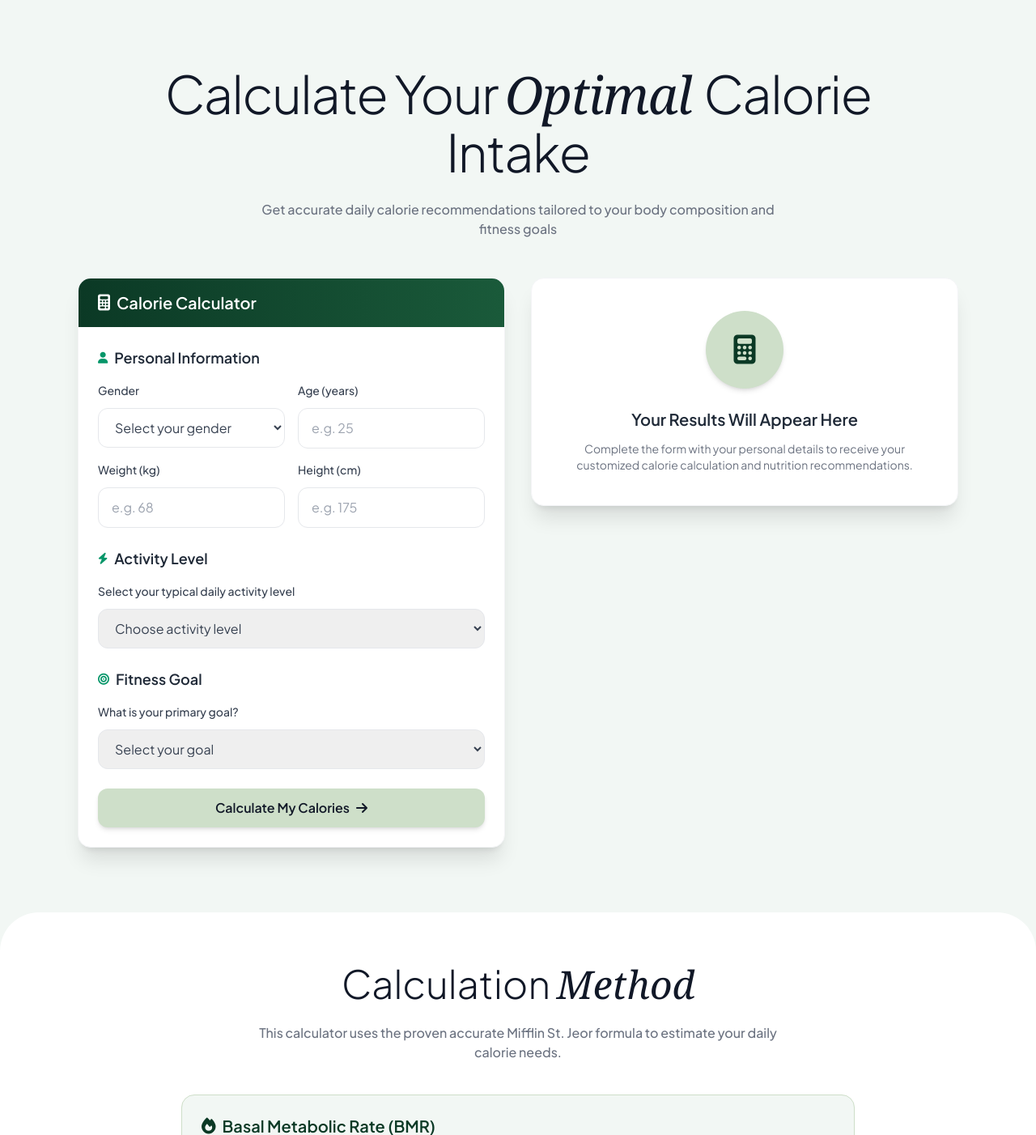
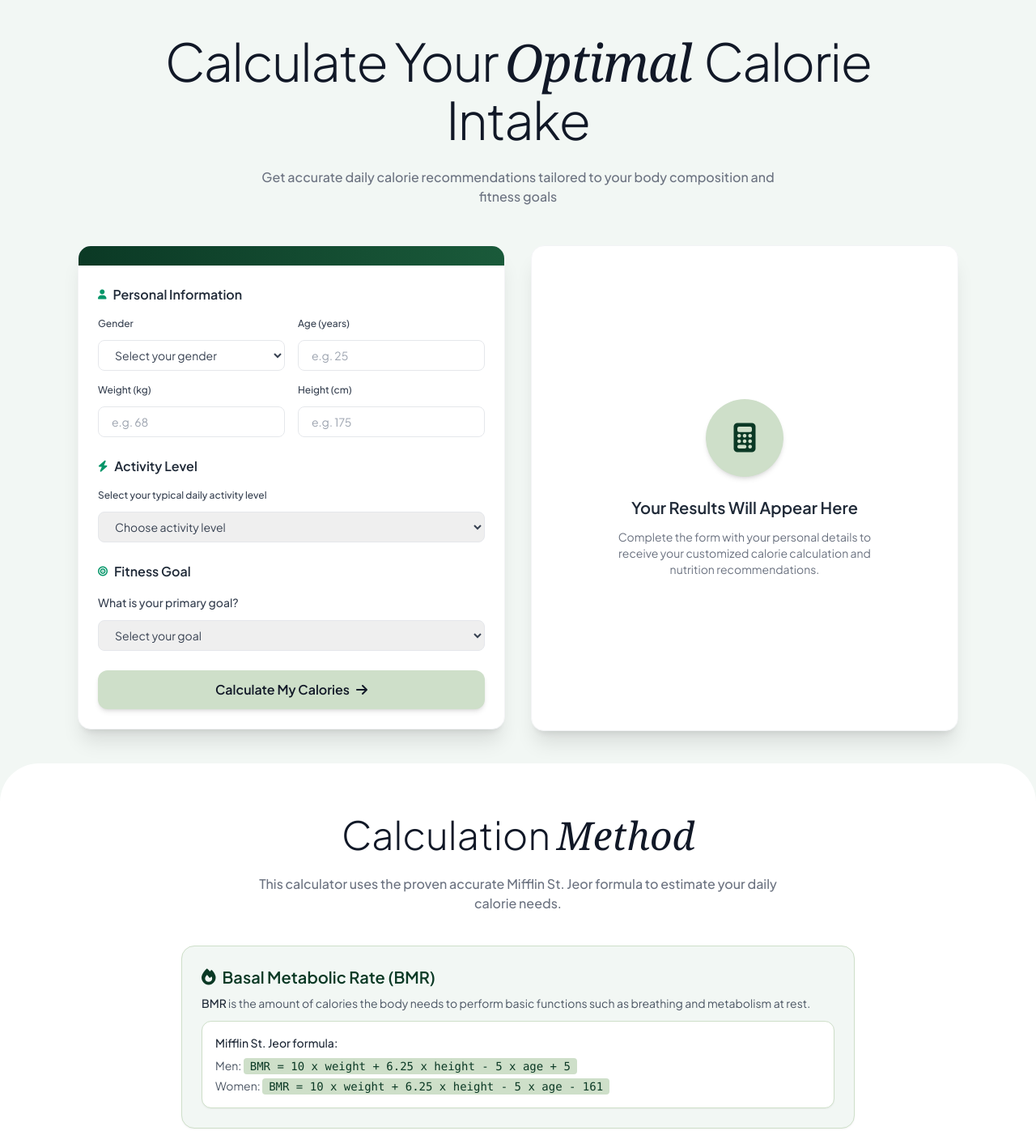
Before and after one commit to mgeraldiarr/HealthyMate, a Flask app: page /calculator in a window 1280 px wide. Shown: the part 80-1482 px from the top of the page at 81% size. Run offline with Flask 2, Linux system fonts and the light colour scheme; the visitor is signed in with stand-in values (Sample User, id 1); data comes from the database, SQL or seed files in the repository; some libraries are stand-ins or nearby versions.

Commit message:
update tampilan elemen kalkulator dan hasil di halaman calculator nutrition agar lebih konsisten ukuran elemennya

```diff
--- a/app/templates/about.html
+++ b/app/templates/about.html
@@ -66,7 +66,7 @@
     </section>
 
     <!-- Our Story Section -->
-    <section id="story" class="py-16 bg-white">
+    <section id="story" class="py-16 bg-white rounded-t-[3rem]">
         <div class="max-w-7xl mx-auto px-4 sm:px-6 lg:px-8">
             <div class="flex flex-col md:flex-row items-center gap-12 mb-16">
                 <!--Text Content-->
@@ -207,7 +207,7 @@
     </section>
 
     <!-- Mission Section -->
-    <section class="py-16 bg-gray-50">
+    <section class="py-16 bg-[#f2f7f4]">
         <div class="max-w-7xl mx-auto px-6">
             <div class="text-center mb-16">
                 <h2 class="text-3xl md:text-5xl font-light text-gray-900 mb-4">
@@ -248,7 +248,7 @@
     </section>
 
     <!-- Team Section -->
-<section class="py-16 bg-white">
+<section class="py-16 bg-white rounded-t-[3rem]">
     <div class="max-w-7xl mx-auto px-4 sm:px-6 lg:px-8">
         <div class="text-center mb-16">
            <h2 class="text-3xl md:text-5xl font-light text-gray-900 mb-4 animate-fade-in-up">
--- a/app/templates/calculator.html
+++ b/app/templates/calculator.html
@@ -100,7 +100,7 @@
   >
     {% include 'components/navbar.html' %}
 
-    <main class="flex-grow py-12 md:py-20">
+    <main class="flex-grow py-12 md:py-10">
       <div class="max-w-6xl mx-auto px-4 sm:px-6 lg:px-8">
         <!-- Hero Section Calculator (Styling mirip homepage) -->
         <div class="text-center mb-12 animate-fade-in-up">
@@ -124,13 +124,8 @@
           <div
             class="bg-white rounded-2xl shadow-xl animate-fade-in-up animation-delay-100 border border-gray-100 overflow-hidden"
           >
-            <div class="bg-gradient-to-r from-[#0b3925] to-[#1a5a3a] px-6 py-4">
-              <h3
-                class="text-xl font-semibold text-white flex items-center gap-2"
-              >
-                <i class="fas fa-calculator"></i>
-                Calorie Calculator
-              </h3>
+            <div class="bg-gradient-to-r from-[#0b3925] to-[#1a5a3a] px-6 py-3">
+
             </div>
 
             <form
@@ -141,21 +136,21 @@
               <!-- Personal Information Section -->
               <div class="space-y-4">
                 <h4
-                  class="text-lg font-semibold text-gray-800 flex items-center gap-2"
+                  class="text-md font-semibold text-gray-800 flex items-center gap-2"
                 >
-                  <i class="fas fa-user text-emerald-600 text-sm"></i>
+                  <i class="fas fa-user text-emerald-600 text-xs"></i>
                   Personal Information
                 </h4>
 
                 <div class="grid grid-cols-1 md:grid-cols-2 gap-4">
                   <div class="space-y-3">
-                    <label class="block text-gray-700 font-medium text-sm"
+                    <label class="block text-gray-700 font-medium text-xs"
                       >Gender</label
                     >
                     <select
                       name="gender"
                       required
-                      class="w-full px-4 py-3 border border-gray-200 rounded-xl focus:ring-2 focus:ring-emerald-500 focus:border-emerald-500 transition bg-white text-gray-700"
+                      class="w-full px-4 py-2 border border-gray-200 rounded-lg focus:ring-2 focus:ring-emerald-500 focus:border-emerald-500 transition bg-white text-sm text-gray-700"
                     >
                       {% set default_gender = request.form.get('gender') or current_user.gender %}
                       <option value="">Select your gender</option>
@@ -165,7 +160,7 @@
                   </div>
 
                   <div class="space-y-3">
-                      <label class="block text-gray-700 font-medium text-sm"
+                      <label class="block text-gray-700 font-medium text-xs"
                         >Age (years)</label
                       >
                       <input
@@ -174,7 +169,7 @@
                         min="10"
                         max="100"
                         required
-                        class="w-full px-4 py-3 border border-gray-200 rounded-xl focus:ring-2 focus:ring-emerald-500 focus:border-emerald-500 transition"
+                        class="w-full px-4 py-2 text-sm border border-gray-200 rounded-lg focus:ring-2 focus:ring-emerald-500 focus:border-emerald-500 transition"
                         placeholder="e.g. 25"
                         value="{{ request.form.get('usia') or current_user.age or '' }}"
                       />
@@ -183,7 +178,7 @@
 
                 <div class="grid grid-cols-1 md:grid-cols-2 gap-4">
                   <div class="space-y-3">
-                    <label class="block text-gray-700 font-medium text-sm"
+                    <label class="block text-gray-700 font-medium text-xs"
                       >Weight (kg)</label
                     >
                     <input
@@ -193,14 +188,14 @@
                       max="200"
                       step="0.1"
                       required
-                      class="w-full px-4 py-3 border border-gray-200 rounded-xl focus:ring-2 focus:ring-emerald-500 focus:border-emerald-500 transition"
+                      class="w-full px-4 py-2 text-sm border border-gray-200 rounded-lg focus:ring-2 focus:ring-emerald-500 focus:border-emerald-500 transition"
                       placeholder="e.g. 68"
                       value="{{ request.form.get('berat') or current_user.weight or '' }}"
                     />
                   </div>
 
                   <div class="space-y-3">
-                    <label class="block text-gray-700 font-medium text-sm"
+                    <label class="block text-gray-700 font-medium text-xs"
                       >Height (cm)</label
                     >
                     <input
@@ -210,7 +205,7 @@
                     max="250"
                     step="0.1"
                     required
-                    class="w-full px-4 py-3 border border-gray-200 rounded-xl focus:ring-2 focus:ring-emerald-500 focus:border-emerald-500 transition"
+                    class="w-full px-4 py-2 text-sm border border-gray-200 rounded-lg focus:ring-2 focus:ring-emerald-500 focus:border-emerald-500 transition"
                     placeholder="e.g. 175"
                     value="{{ request.form.get('tinggi') or current_user.height or '' }}"
                     />
@@ -221,20 +216,20 @@
               <!-- Activity Level Section -->
               <div class="space-y-4">
                 <h4
-                  class="text-lg font-semibold text-gray-800 flex items-center gap-2"
+                  class="text-md font-semibold text-gray-800 flex items-center gap-2"
                 >
                   <i class="fas fa-bolt text-emerald-600 text-sm"></i>
                   Activity Level
                 </h4>
 
                 <div class="space-y-3">
-                  <label class="block text-gray-700 font-medium text-sm"
+                  <label class="block text-gray-700 font-medium text-xs"
                     >Select your typical daily activity level</label
                   >
                   <select
                     name="aktivitas"
                     required
-                    class="w-full px-4 py-3 border border-gray-200 rounded-xl focus:ring-2 focus:ring-emerald-500 focus:border-emerald-500 transition text-gray-700"
+                    class="w-full px-4 py-2 text-sm border border-gray-200 rounded-lg focus:ring-2 focus:ring-emerald-500 focus:border-emerald-500 transition text-gray-700"
                   >
                     {% set default_act = request.form.get('aktivitas') or current_user.activity_level %}
                     <option value="">Choose activity level</option>
@@ -260,9 +255,9 @@
               <!-- Goal Section -->
               <div class="space-y-4">
                 <h4
-                  class="text-lg font-semibold text-gray-800 flex items-center gap-2"
+                  class="text-md font-semibold text-gray-800 flex items-center gap-2"
                 >
-                  <i class="fas fa-bullseye text-emerald-600 text-sm"></i>
+                  <i class="fas fa-bullseye text-emerald-600 text-xs"></i>
                   Fitness Goal
                 </h4>
 
@@ -273,7 +268,7 @@
                   <select
                     name="tujuan"
                     required
-                    class="w-full px-4 py-3 border border-gray-200 rounded-xl focus:ring-2 focus:ring-emerald-500 focus:border-emerald-500 transition text-gray-700"
+                    class="w-full px-4 py-2 text-sm border border-gray-200 rounded-lg focus:ring-2 focus:ring-emerald-500 focus:border-emerald-500 transition text-gray-700"
                   >
                     {% set default_goal = request.form.get('tujuan') %}
                     <option value="">Select your goal</option>
@@ -297,150 +292,102 @@
           <!-- Results Section dengan styling baru -->
           <div class="sticky top-4 animate-fade-in-up animation-delay-200">
             {% if result %}
-            <div
-              class="bg-white rounded-2xl shadow-xl border border-gray-100 overflow-hidden"
-            >
-              <div
-                class="bg-gradient-to-r from-emerald-50 to-green-50 px-6 py-6 text-center border-b border-emerald-100"
-              >
-                <div
-                  class="w-20 h-20 bg-[#cedfc9] rounded-full flex items-center justify-center mx-auto mb-4 shadow-md"
-                >
-                  <i class="fas fa-chart-line text-emerald-700 text-3xl"></i>
+            <div class="bg-white rounded-2xl shadow-xl border border-gray-100 overflow-hidden">
+              <div class="bg-gradient-to-r from-emerald-50 to-green-50 px-6 py-6 text-center border-b border-emerald-100">
+                <div class="w-20 h-20 bg-[#cedfc9] rounded-full flex items-center justify-center mx-auto mb-4 shadow-md">
+                  <i class="fas fa-chart-line text-emerald-700 text-xl"></i>
                 </div>
-                <h3 class="text-4xl font-bold text-emerald-700 tracking-tight">
+                <h3 class="text-xl font-bold text-emerald-700 tracking-tight">
                   {{ result }}
                 </h3>
-                <p class="text-gray-500 mt-2">
+                <p class="text-gray-500 text-[13px] mt-2">
                   Your personalized daily calorie recommendation
                 </p>
               </div>
 
               <div class="p-6 space-y-4">
                 <!-- BMR Card -->
-                <div
-                  class="flex items-center justify-between p-4 bg-gray-50 rounded-xl border border-gray-100"
-                >
+                <div class="flex items-center justify-between p-4 bg-gray-50 rounded-xl border border-gray-100">
                   <div class="flex items-center gap-3">
-                    <div
-                      class="w-10 h-10 bg-emerald-100 rounded-full flex items-center justify-center"
-                    >
+                    <div class="w-10 h-10 bg-emerald-100 rounded-full flex items-center justify-center">
                       <i class="fas fa-heartbeat text-emerald-600 text-sm"></i>
                     </div>
                     <div>
-                      <span class="font-semibold text-gray-800 text-sm"
-                        >Basal Metabolic Rate (BMR)</span
-                      >
-                      <p class="text-xs text-gray-400">
-                        Calories at complete rest
-                      </p>
+                      <span class="font-semibold text-gray-800 text-sm">Basal Metabolic Rate (BMR)</span>
+                      <p class="text-xs text-gray-400">Calories at complete rest</p>
                     </div>
                   </div>
-                  <span class="font-bold text-emerald-700 text-lg"
-                    >{{ bmr|round }} kcal/day</span
-                  >
+                  <span class="font-bold text-emerald-700 text-lg">{{ bmr|round }} kcal/day</span>
                 </div>
 
                 <!-- TDEE Card -->
-                <div
-                  class="flex items-center justify-between p-4 bg-gray-50 rounded-xl border border-gray-100"
-                >
+                <div class="flex items-center justify-between p-4 bg-gray-50 rounded-xl border border-gray-100">
                   <div class="flex items-center gap-3">
-                    <div
-                      class="w-10 h-10 bg-emerald-100 rounded-full flex items-center justify-center"
-                    >
+                    <div class="w-10 h-10 bg-emerald-100 rounded-full flex items-center justify-center">
                       <i class="fas fa-fire text-emerald-600 text-sm"></i>
                     </div>
                     <div>
-                      <span class="font-semibold text-gray-800 text-sm"
-                        >Total Daily Energy Expenditure (TDEE)</span
-                      >
-                      <p class="text-xs text-gray-400">
-                        Calories with activity level
-                      </p>
+                      <span class="font-semibold text-gray-800 text-sm">Total Daily Energy Expenditure (TDEE)</span>
+                      <p class="text-xs text-gray-400">Calories with activity level</p>
                     </div>
                   </div>
-                  <span class="font-bold text-emerald-700 text-lg"
-                    >{{ tdee|round }} kcal/day</span
-                  >
+                  <span class="font-bold text-emerald-700 text-lg">{{ tdee|round }} kcal/day</span>
                 </div>
               </div>
 
               {% if meal_type %}
               <div class="border-t border-gray-100 p-6">
-                <h4
-                  class="text-lg font-semibold text-gray-800 mb-4 flex items-center gap-2"
-                >
+                <h4 class="text-md font-semibold text-gray-800 mb-4 flex items-center gap-2">
                   <i class="fas fa-utensils text-emerald-600"></i>
                   Daily Meal Plan Recommendation
                 </h4>
 
                 <div class="space-y-3">
                   <!-- Breakfast -->
-                  <div
-                    class="flex items-center justify-between p-3 bg-yellow-50 rounded-xl"
-                  >
+                  <div class="flex items-center justify-between p-3 bg-yellow-50 rounded-xl">
                     <div class="flex items-center gap-3">
-                      <i class="fas fa-sun text-yellow-600 text-lg"></i>
-                      <span class="font-semibold text-gray-700">Breakfast</span>
-                      <p class="text-xs text-gray-500">
-                        {{ meal_type.breakfast.name }}
-                      </p>
+                      <i class="fas fa-sun text-yellow-600 text-md"></i>
+                      <span class="font-semibold text-sm text-gray-700">Breakfast</span>
+                      <p class="text-xs text-gray-500">{{ meal_type.breakfast.name }}</p>
                     </div>
-                    <span class="font-semibold text-yellow-700"
-                      >{{ meal_type.breakfast.calories }} kcal</span
-                    >
+                    <span class="font-semibold text-yellow-700">{{ meal_type.breakfast.calories }} kcal</span>
                   </div>
                   <!-- Lunch -->
-                  <div
-                    class="flex items-center justify-between p-3 bg-orange-50 rounded-xl"
-                  >
+                  <div class="flex items-center justify-between p-3 bg-orange-50 rounded-xl">
                     <div class="flex items-center gap-3">
-                      <i class="fas fa-cloud-sun text-orange-600 text-lg"></i>
-                      <span class="font-semibold text-gray-700">Lunch</span>
-                      <p class="text-xs text-gray-500">
-                        {{ meal_type.lunch.name }}
-                      </p>
+                      <i class="fas fa-cloud-sun text-orange-600 text-md"></i>
+                      <span class="font-semibold text-sm text-gray-700">Lunch</span>
+                      <p class="text-xs text-gray-500">{{ meal_type.lunch.name }}</p>
                     </div>
-                    <span class="font-semibold text-orange-700"
-                      >{{ meal_type.lunch.calories }} kcal</span
-                    >
+                    <span class="font-semibold text-orange-700">{{ meal_type.lunch.calories }} kcal</span>
                   </div>
                   <!-- Dinner -->
-                  <div
-                    class="flex items-center justify-between p-3 bg-indigo-50 rounded-xl"
-                  >
+                  <div class="flex items-center justify-between p-3 bg-indigo-50 rounded-xl">
                     <div class="flex items-center gap-3">
-                      <i class="fas fa-moon text-indigo-600 text-lg"></i>
-                      <span class="font-semibold text-gray-700">Dinner</span>
-                      <p class="text-xs text-gray-500">
-                        {{ meal_type.dinner.name }}
-                      </p>
+                      <i class="fas fa-moon text-indigo-600 text-md"></i>
+                      <span class="font-semibold text-sm text-gray-700">Dinner</span>
+                      <p class="text-xs text-gray-500">{{ meal_type.dinner.name }}</p>
                     </div>
-                    <span class="font-semibold text-indigo-700"
-                      >{{ meal_type.dinner.calories }} kcal</span
-                    >
+                    <span class="font-semibold text-indigo-700">{{ meal_type.dinner.calories }} kcal</span>
                   </div>
                 </div>
               </div>
               {% endif %}
             </div>
             {% else %}
-            <div
-              class="bg-white rounded-2xl shadow-xl p-10 text-center border border-gray-100"
-            >
-              <div
-                class="w-24 h-24 bg-[#cedfc9] rounded-full flex items-center justify-center mx-auto mb-6 shadow-md"
-              >
+            <div class="bg-white rounded-2xl shadow-xl border border-gray-100 overflow-hidden min-h-[600px] flex flex-col justify-center">
+              <div class="p-10 text-center">
+                <div class="w-24 h-24 bg-[#cedfc9] rounded-full flex items-center justify-center mx-auto mb-6 shadow-md">
                   <i class="fas fa-calculator text-[#0b3925] text-4xl"></i>
                 </div>
                 <h3 class="text-xl font-semibold text-gray-800 mb-3">
                   Your Results Will Appear Here
                 </h3>
-              <p class="text-gray-500 text-sm">
+                <p class="text-gray-500 text-sm max-w-xs mx-auto">
                   Complete the form with your personal details to receive your
                   customized calorie calculation and nutrition recommendations.
                 </p>
+              </div>
             </div>
             {% endif %}
           </div>
--- a/app/templates/home.html
+++ b/app/templates/home.html
@@ -198,7 +198,7 @@
         </div>
 
         <!-- Hero Content - Rata Tengah -->
-        <div class="text-center max-w-4xl mx-auto animate-fade-in-up pt-8">
+        <div class="text-center max-w-4xl mx-auto animate-fade-in-up pt-4">
           <h1
             class="text-[42px] md:text-[56px] lg:text-[64px] font-light text-gray-900 leading-[1.1] tracking-tight"
           >
@@ -260,14 +260,14 @@
             <div class="lg:col-span-7 space-y-8 relative pt-24 pb-24 lg:pb-0">
               <div class="space-y-2">
                 <p
-                  class="text-lg md:text-2xl italic font-thin font-serif leading-relaxed text-[#e2ede8] max-w-2xl"
+                  class="text-lg md:text-2xl italic font-thin font-serif leading-relaxed text-[#cedfc9] max-w-2xl"
                 >
                   "True nutrition isn't just about hitting numbers. It's about
                   understanding your body, listening to its cues, and feeding it
                   what it truly needs to thrive. That's where real health
                   begins."
                 </p>
-                <div class="text-gray-100 font-thin font-serif text-2xl">
+                <div class="text-[#cedfc9] font-thin font-serif text-2xl">
                   - Dr. Reza Ananda
                 </div>
               </div>
--- a/app/templates/profile.html
+++ b/app/templates/profile.html
@@ -184,9 +184,9 @@
             </div>
             <a
               href="{{ url_for('app_routes.logout') }}"
-              class="bg-red-500 hover:bg-red-600 text-white font-semibold py-3 px-6 rounded-xl transition-all duration-300 transform hover:-translate-y-0.5 shadow-md hover:shadow-lg flex items-center gap-2"
+              class="bg-red-500 hover:bg-red-600 text-white text-sm font-semibold py-2 px-6 rounded-lg transition-all duration-300 transform hover:-translate-y-0.5 shadow-md hover:shadow-lg flex items-center gap-2"
             >
-              <i class="fas fa-sign-out-alt"></i>
+              <i class="fas fa-sign-out-alt text-md"></i>
               Logout
             </a>
           </div>
```
Lines whose indentation alone changed are shown as unchanged.
